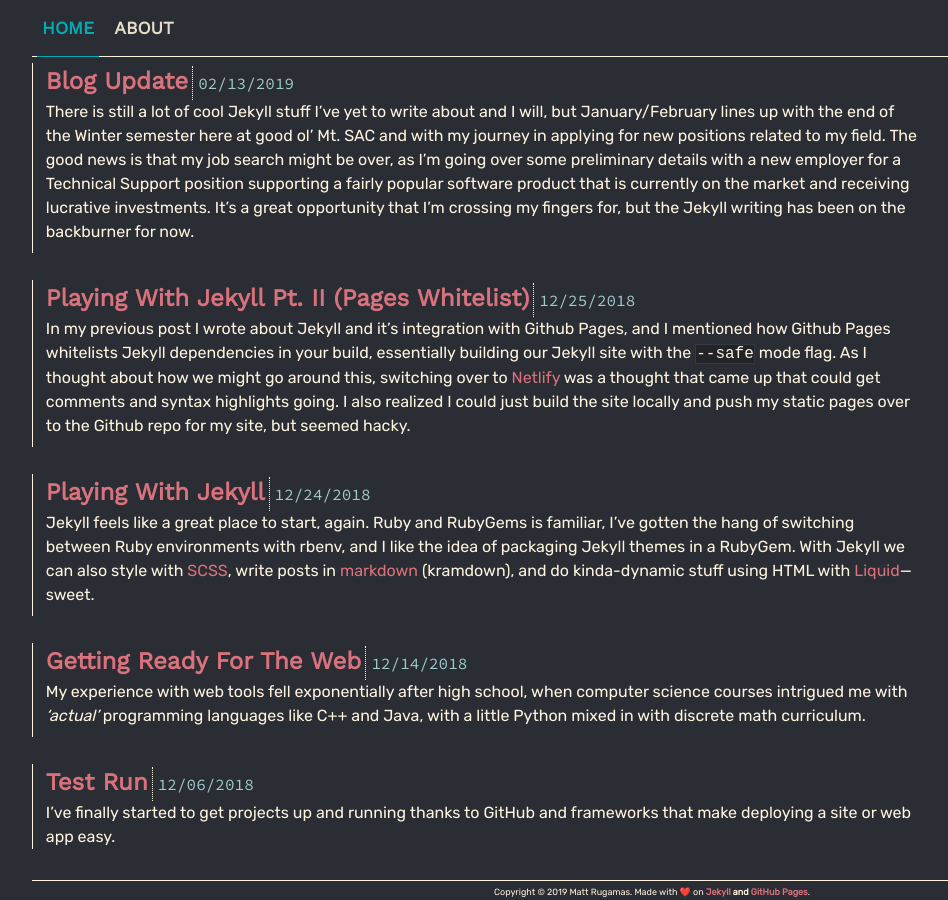
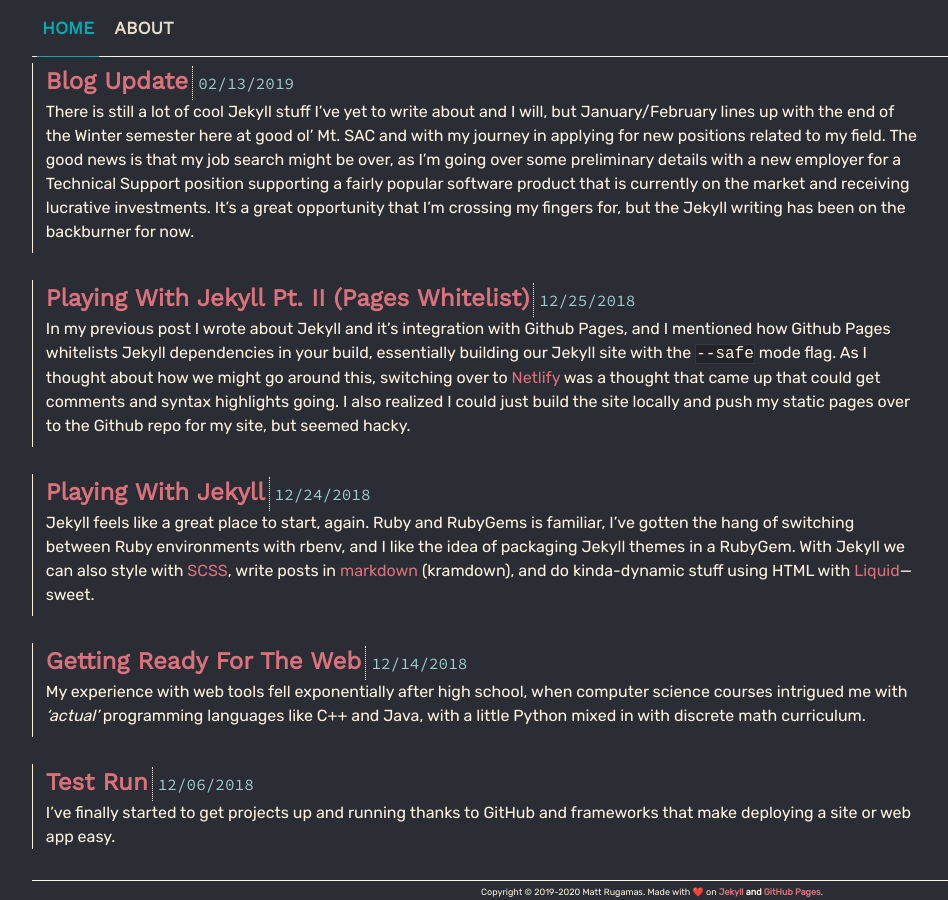
Before and after one commit to MattRugamas/mattrugamas.com, a Jekyll site: the page built from index.html, in a window 1280 px wide and 900 px high, scrolled down 92 px. Shown: the whole window, without its empty margins (8-956 px from the left). Built offline with Jekyll 4.4.1, drawn with Linux system fonts in a browser that asks for light colours; some of the changed lines change nothing that is shown.

Commit message:
Hello Clarice

```diff
--- a/_layouts/base.html
+++ b/_layouts/base.html
@@ -17,7 +17,7 @@
     {% include navigation.html %}
     {{ content }}
     <footer>
-      <p>Copyright © 2019 Matt Rugamas. Made with ❤️ on <b><a href="https://www.jekyllrb.com">Jekyll</a></span> and <span><a href="https://pages.github.com">GitHub Pages</a></b>.
+      <p>Copyright © 2019<script>new Date().getFullYear()>2010&&document.write("-"+new Date().getFullYear());</script> Matt Rugamas. Made with ❤️ on <b><a href="https://www.jekyllrb.com">Jekyll</a></span> and <span><a href="https://pages.github.com">GitHub Pages</a></b>.
       </p>
     </footer>
   </body>
```
